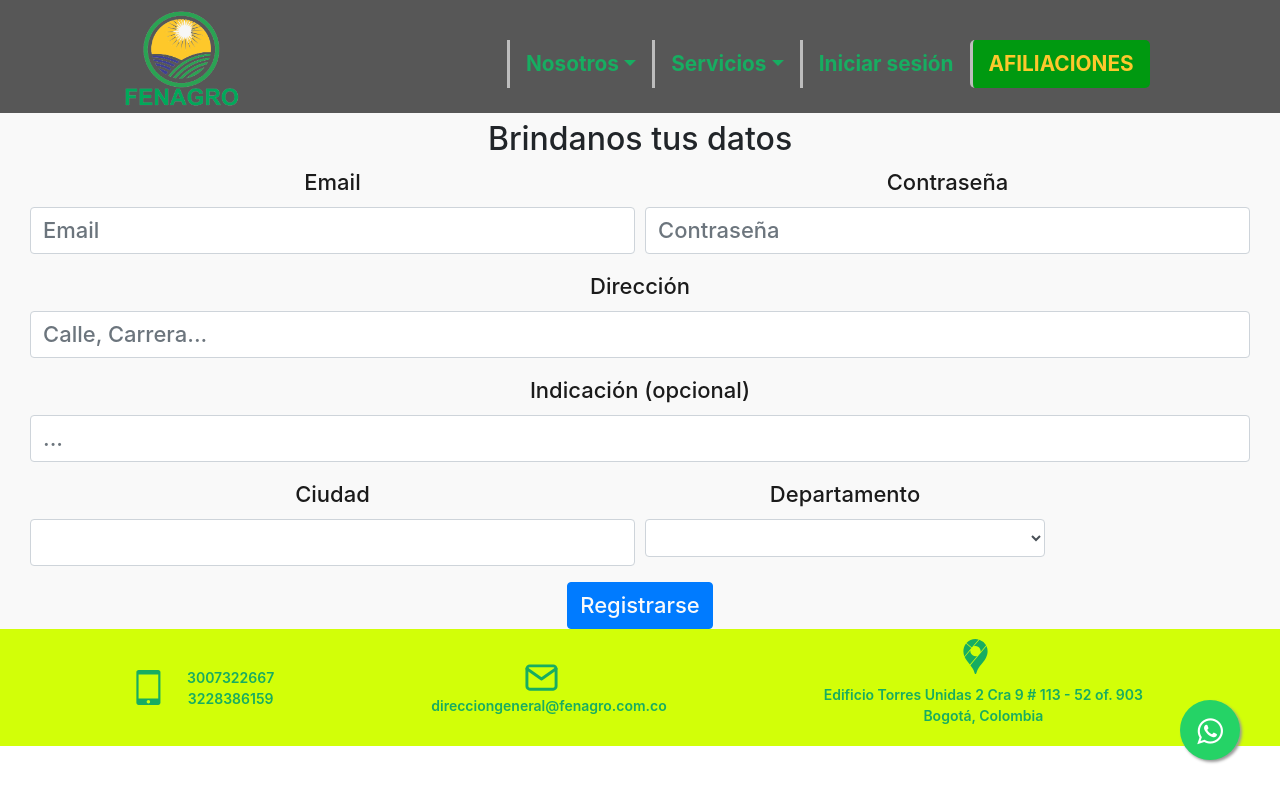
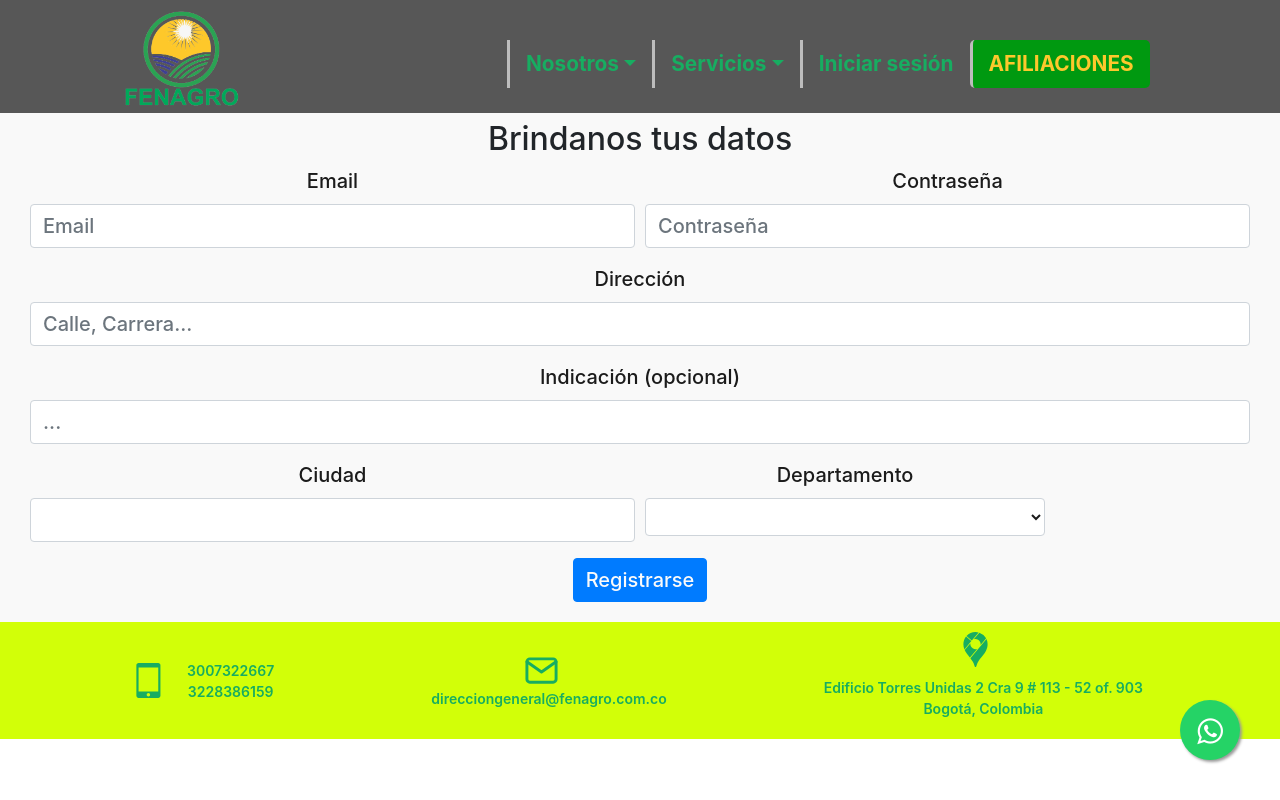
Before and after one commit to FemtDeveloper/agrofede, a React (Vite) app: page /registro in a window 1280 px wide. Built offline with nearby package versions, Linux system fonts and the light colour scheme.

Commit message:
form validated

```diff
--- a/src/components/Carousel/Carousel.css
+++ b/src/components/Carousel/Carousel.css
@@ -6,3 +6,9 @@
 .carousel-item img {
   border-radius: 5px;
 }
+
+@media screen and (min-width: 600px) {
+  .carousel {
+    padding-top: 200px;
+  }
+}
--- a/src/components/Externals/External.css
+++ b/src/components/Externals/External.css
@@ -14,6 +14,7 @@
 }
 .lineas-finagro {
   width: 100%;
+  height: 300px;
   display: grid;
   grid-template-rows: minmax(100%, 1fr);
   grid-template-areas: "stack";
@@ -33,7 +34,7 @@
   padding: 10px;
   text-align: center;
   background-color: #000635a9;
-  transform: translateY(calc(100% - 3.5rem));
+  transform: translateY(calc(100% - 3rem));
   transition: transform 400ms;
 }
 .lineas-finagro--description :is(h4, p) {
@@ -59,6 +60,9 @@
     max-width: 300px;
     height: 300px;
   }
+  .lineas-finagro--description {
+    transform: translateY(calc(100% - 3.5rem));
+  }
   .external-links-container h4 {
     font-size: 32px;
   }
@@ -80,11 +84,4 @@
     min-width: 260px;
     max-width: 400px;
   }
-  .external-links-container h4 {
-    font-size: 32px;
-  }
-
-  .external-links-container p {
-    font-size: 22px;
-  }
 }
--- a/src/components/News/News.css
+++ b/src/components/News/News.css
@@ -19,6 +19,7 @@
 .news-container article {
   font-size: 24px;
   display: flex;
+  justify-content: center;
   border-bottom: 3px solid #ffffff;
   padding: 20px 0;
   width: 100%;
--- a/src/components/Register/Register.css
+++ b/src/components/Register/Register.css
@@ -1,14 +1,24 @@
 .form-container {
   margin: 0 30px;
   /* background-color: #ebebeb; */
+  margin-bottom: 20px;
 }
-.form-container :is(label, input, button) {
-  font-size: 22px;
+.form-container :is(label, input, button, select) {
+  font-size: 20px;
   font-weight: 500;
   color: #1b1b1b;
 }
 .form-container button {
   color: #fafafa;
+}
+.sended {
+  text-align: center;
+  width: 220px;
+  margin: 10px auto;
+  padding: 2px 5px;
+  background-color: #2eb02e;
+  color: #fafafa;
+  border-radius: 5px;
 }
 
 @media screen and (min-width: 576px) {
--- a/src/components/Register/Register.jsx
+++ b/src/components/Register/Register.jsx
@@ -1,8 +1,27 @@
 import React from "react";
+import { useState } from "react";
+import { useForm } from "../../hooks/useForm";
 import "./Register.css";
 
 const Register = () => {
-  const uploadForm = () => {};
+  const [showalert, setShowalert] = useState(false);
+  const { formState, onInputChange, onResetForm } = useForm({
+    email: "",
+    password: "",
+    address: "",
+    indications: "",
+    city: "",
+    department: "",
+  });
+  const { email, password, address, indications, city, department } = formState;
+
+  const uploadForm = (e) => {
+    e.preventDefault();
+    setShowalert(true);
+    setTimeout(() => {
+      setShowalert(false);
+    }, 2000);
+  };
 
   return (
     <div className="form-container">
@@ -16,6 +35,10 @@ const Register = () => {
               className="form-control"
               id="inputEmail4"
               placeholder="Email"
+              name="email"
+              onChange={onInputChange}
+              value={email}
+              required
             />
           </div>
           <div className="form-group col-md-6">
@@ -25,6 +48,10 @@ const Register = () => {
               className="form-control"
               id="inputPassword4"
               placeholder="Contraseña"
+              name="password"
+              onChange={onInputChange}
+              value={password}
+              required
             />
           </div>
         </div>
@@ -33,27 +60,48 @@ const Register = () => {
           <input
             type="text"
             className="form-control"
-            id="inputAddress"
+            id="address"
             placeholder="Calle, Carrera..."
+            name="address"
+            onChange={onInputChange}
+            value={address}
+            required
           />
         </div>
         <div className="form-group">
-          <label htmlFor="inputAddress2">Indicación (opcional)</label>
+          <label htmlFor="indications">Indicación (opcional)</label>
           <input
             type="text"
             className="form-control"
-            id="inputAddress2"
+            id="indications"
             placeholder="..."
+            name="indications"
+            onChange={onInputChange}
+            value={indications}
           />
         </div>
         <div className="form-row">
           <div className="form-group col-md-6">
             <label htmlFor="inputCity">Ciudad</label>
-            <input type="text" className="form-control" id="inputCity" />
+            <input
+              type="text"
+              className="form-control"
+              id="city"
+              name="city"
+              onChange={onInputChange}
+              value={city}
+              required
+            />
           </div>
           <div className="form-group col-md-4">
             <label htmlFor="inputState">Departamento</label>
-            <select id="inputState" className="form-control">
+            <select
+              id="inputState"
+              className="form-control"
+              name="department"
+              onChange={onInputChange}
+              value={department}
+            >
               <option value=""> </option>
               <option value="Amazonas">Amazonas</option>
               <option value="Antioquia">Antioquia</option>
@@ -92,8 +140,17 @@ const Register = () => {
             </select>
           </div>
         </div>
+        {showalert && (
+          <div className="sended">
+            <h6>Fromulario enviado</h6>
+          </div>
+        )}
 
-        <button type="submit" className="btn btn-primary btn-md">
+        <button
+          type="submit"
+          className="btn btn-primary btn-md"
+          onClick={onResetForm}
+        >
           Registrarse
         </button>
       </form>
--- /dev/null
+++ b/src/hooks/useForm.js
@@ -0,0 +1,20 @@
+import { useState } from "react";
+
+export const useForm = (initialForm = {}) => {
+  const [formState, setFormState] = useState(initialForm);
+
+  const onInputChange = ({ target }) => {
+    const { name, value } = target;
+
+    setFormState({ ...formState, [name]: value });
+  };
+  const onResetForm = () => {
+    setFormState(initialForm);
+  };
+
+  return {
+    onInputChange,
+    formState,
+    onResetForm,
+  };
+};
```
